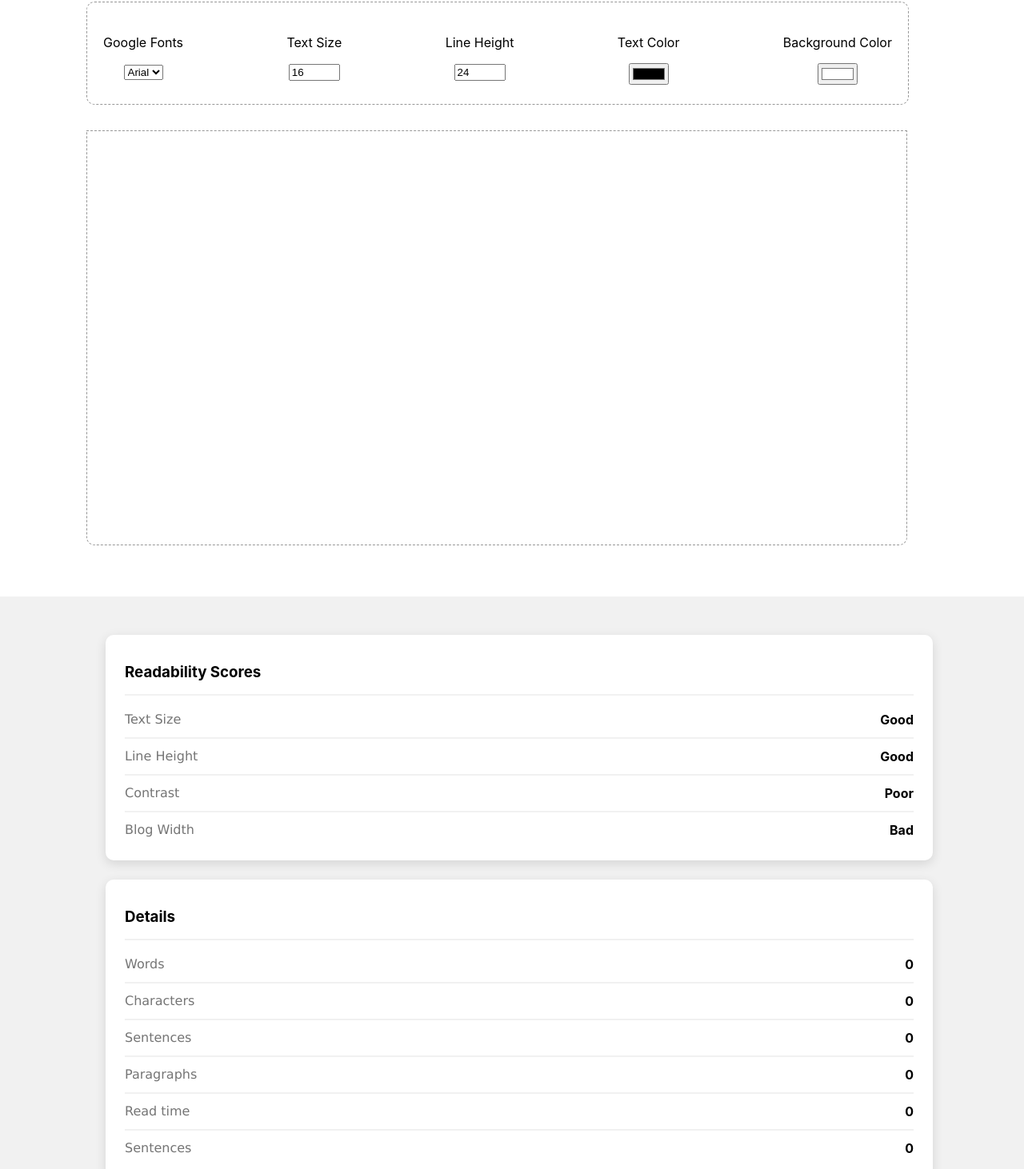
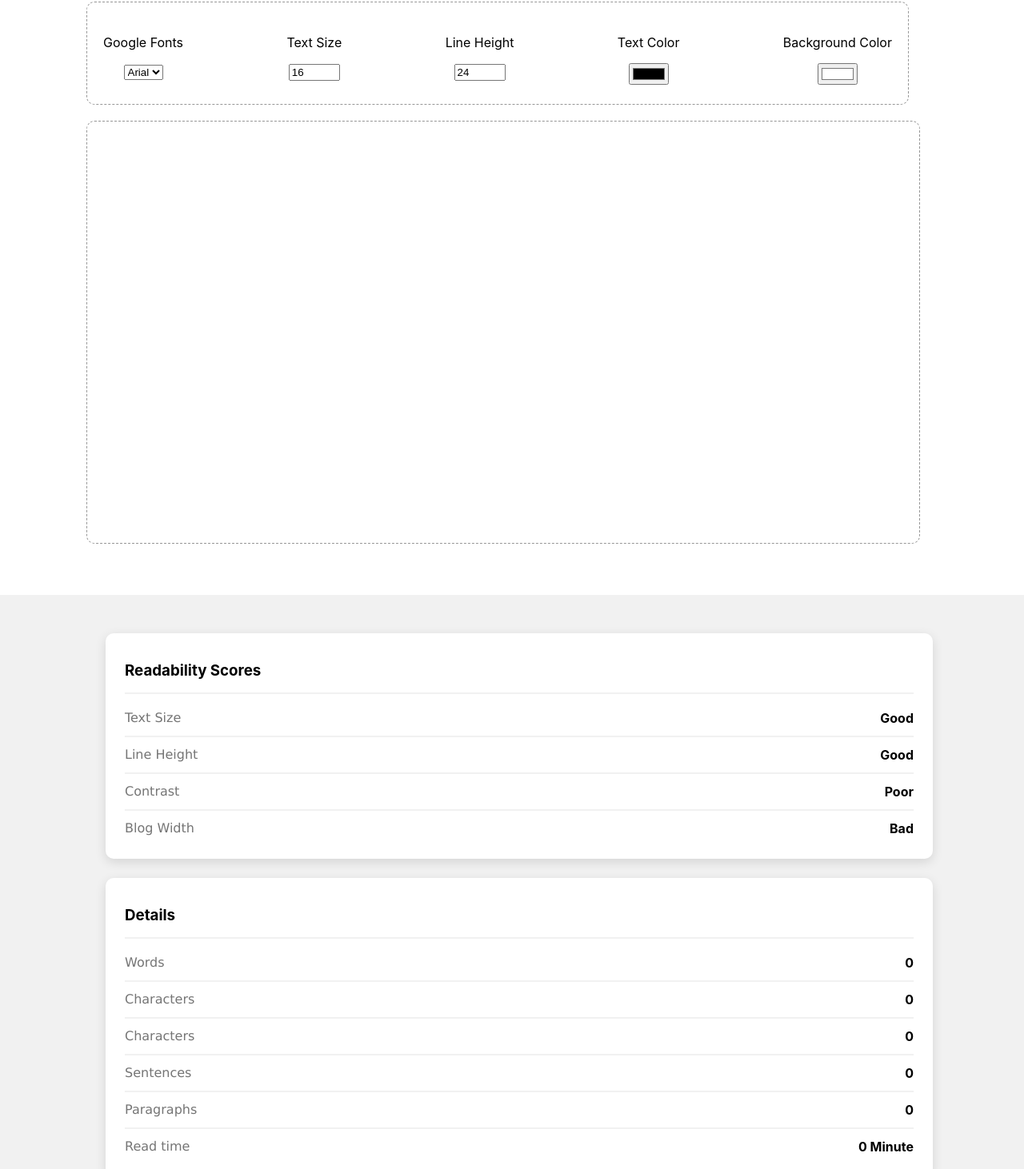
Before and after one commit to drewpager/word-counter, a React (Create React App) app: page / in a window 1280 px wide. Shown: the part 162-1624 px from the top of the page at 80% size. Built offline with nearby package versions, Linux system fonts and the light colour scheme.

Commit message:
Added read time and  paragraph count, fixed reset bug, and bug fix by setting fixed margin-top

```diff
--- a/src/components/wordCounter.jsx
+++ b/src/components/wordCounter.jsx
@@ -6,6 +6,8 @@ export const WordCounter = () => {
   const [wordCount, setWordCount] = useState(0);
   const [charCount, setCharCount] = useState(0);
   const [sentenceCount, setsentenceCount] = useState(0);
+  const [paragraphCount, setparagraphCount] = useState(0);
+  const [readTime, setReadTime] = useState(0);
   const [fontSize, setFontSize] = useState(16);
   const [lineHeight, setLineHeight] = useState(24);
   const [backgroundColor, setBackgroundColor] = useState("#ffffff");
@@ -13,20 +15,24 @@ export const WordCounter = () => {
   // Removing "px/rem/em" for now
   // const [active, setActive] = useState("px");
 
+  const WORDS_PER_MINUTE = 238;
+
   const handleChange = (e) => {
     e.preventDefault();
     let length = e.target.value
     let words = length.split(' ');
     let sentences = length.split(/[.!?]/g);
+    let paragraphs = length.split(/\n\n/g);
+    let readTime = Math.ceil(words.length / WORDS_PER_MINUTE);
+
     setCharCount(length.length);
     setWordCount(words.length);
     setsentenceCount(sentences.length - 1);
+    setparagraphCount(paragraphs.length);
+    setReadTime(readTime);
   }
 
   const handleReset = () => {
-    setWordCount(0);
-    setCharCount(0);
-    setsentenceCount(0);
     setFontSize(16);
     setLineHeight(24);
     setBackgroundColor("#ffffff");
@@ -115,10 +121,10 @@ export const WordCounter = () => {
           <h3>Details</h3>
           <div><h5>Words</h5><h4>{wordCount}</h4></div>
           <div><h5>Characters</h5><h4>{charCount}</h4></div>
+          <div><h5>Characters</h5><h4>{charCount}</h4></div>
           <div><h5>Sentences</h5><h4>{sentenceCount}</h4></div>
-          <div><h5>Paragraphs</h5><h4>{sentenceCount}</h4></div>
-          <div><h5>Read time</h5><h4>{sentenceCount}</h4></div>
-          <div><h5>Sentences</h5><h4>{sentenceCount}</h4></div>
+          <div><h5>Paragraphs</h5><h4>{paragraphCount}</h4></div>
+          <div><h5>Read time</h5><h4>{readTime} {readTime < 2 ? "Minute" : "Minutes"}</h4></div>
         </div>
       </div>
     </div>
--- a/src/components/wordCounter.scss
+++ b/src/components/wordCounter.scss
@@ -40,7 +40,7 @@
   margin-top: 1.25rem;
   margin-right: 1.5rem;
   margin-left: 1.5rem;
-  padding: 0.75rem 1.25rem;
+  padding: 15px 18px;
   justify-content: space-between;
 
     & > p {
@@ -63,6 +63,7 @@
 
   @include breakpoints.mobile {
     display: block;
+    border-radius: 0.625rem 0.625rem 0 0;
     :first-child {
       width: 100%;
       text-align: left;
@@ -84,22 +85,24 @@
 
 .text-area {
   font-family: 'Poppins', sans-serif;
-  // font-size: 1rem;
-  // line-height: 1.5rem;
-  // background-color: #FFFFFF;
   max-width: 61.625rem;
   min-height: 27.3125rem;
   height: fit-content;
-  padding: 2.5rem 2rem;
-  border: 0.0625rem dashed #979797;
-  border-radius: 0 0 0.625rem 0.625rem;
+  padding: 45px 2.5rem;
+  border: 1px dashed #979797;
+  border-top: none;
+  border-radius: 0 0 10px 10px;
   resize: none;
   outline: none;
   margin-left: 1.5rem;
   margin-right: 1.5rem;
+  margin-top: 0;
 
   @include breakpoints.desktop {
     margin-left: 6.75rem;
+    margin-top: 20px;
+    border-top: 1px dashed #979797;
+    border-radius: 10px;
   }
 }
 
```
